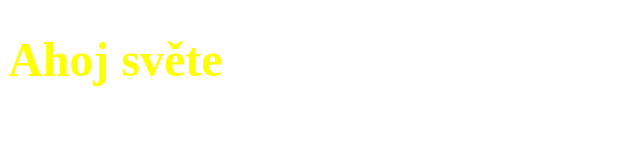
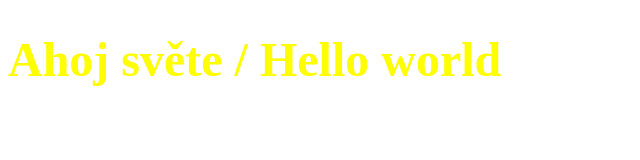
Before and after one commit to pslib-cz/2021l4web-repository-skills-OndrejSimek, a plain HTML site: page index.html in a window 1280 px wide. Shown: the whole page, without its empty margins (0-640 px from the left). Drawn offline with Linux system fonts and the light colour scheme.

Commit message:
new commit

```diff
--- a/index.html
+++ b/index.html
@@ -7,6 +7,6 @@
     <link rel="stylesheet" href="style.css">
 </head>
 <body>
-    <h1>Ahoj světe</h1>
+    <h1>Ahoj světe / Hello world</h1>
 </body>
 </html>
```
